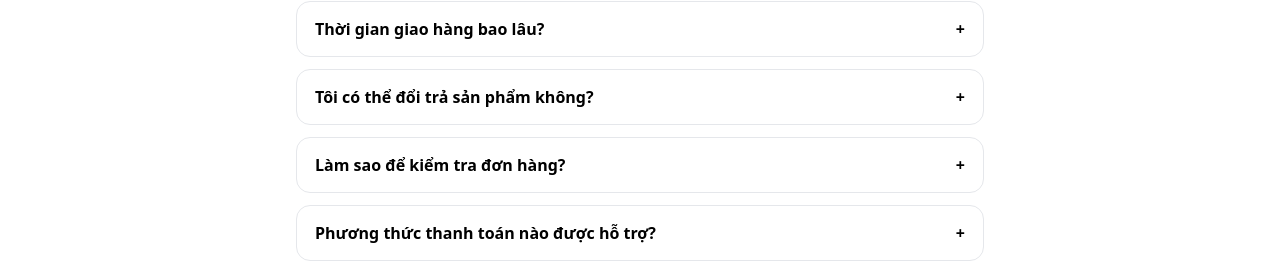
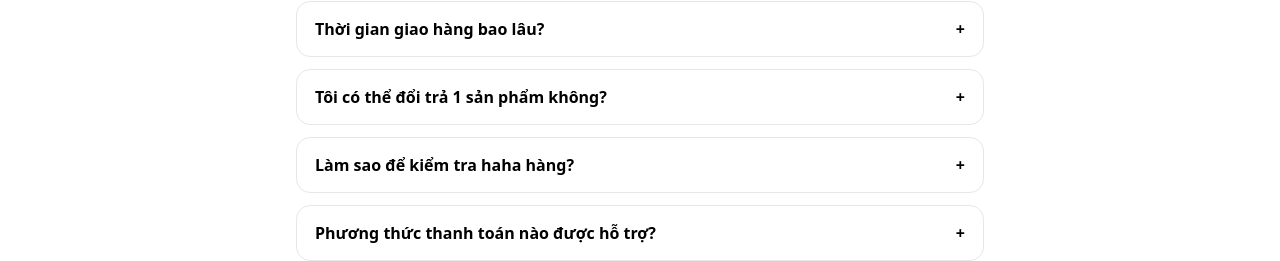
Before and after one commit to dinhphong2805/DuanTN, a Vue app in the folder Frontend/: page /faq in a window 1280 px wide. Shown: the part 189-450 px from the top of the page. Built offline with nearby package versions, Linux system fonts and the light colour scheme; no server answers.

Commit message:
update FAQ component

```diff
--- a/Frontend/src/components/FAQ.vue
+++ b/Frontend/src/components/FAQ.vue
@@ -25,11 +25,11 @@ const faqs = [
     a: 'Đơn hàng nội thành TP.HCM, Hà Nội thường giao trong 1-3 ngày. Các tỉnh khác 3-7 ngày tùy khu vực.',
   },
   {
-    q: 'Tôi có thể đổi trả sản phẩm không?',
+    q: 'Tôi có thể đổi trả  1 sản phẩm không?',
     a: 'Bạn có thể đổi trả trong vòng 7 ngày nếu sản phẩm chưa qua sử dụng, còn nguyên tem. Liên hệ hotline hoặc qua trang Liên hệ để được hỗ trợ.',
   },
   {
-    q: 'Làm sao để kiểm tra đơn hàng?',
+    q: 'Làm sao để kiểm tra  haha hàng?',
     a: 'Sau khi đặt hàng, bạn sẽ nhận mã đơn qua email. Vào trang Tài khoản > Lịch sử đơn hàng để theo dõi trạng thái.',
   },
   {
```
